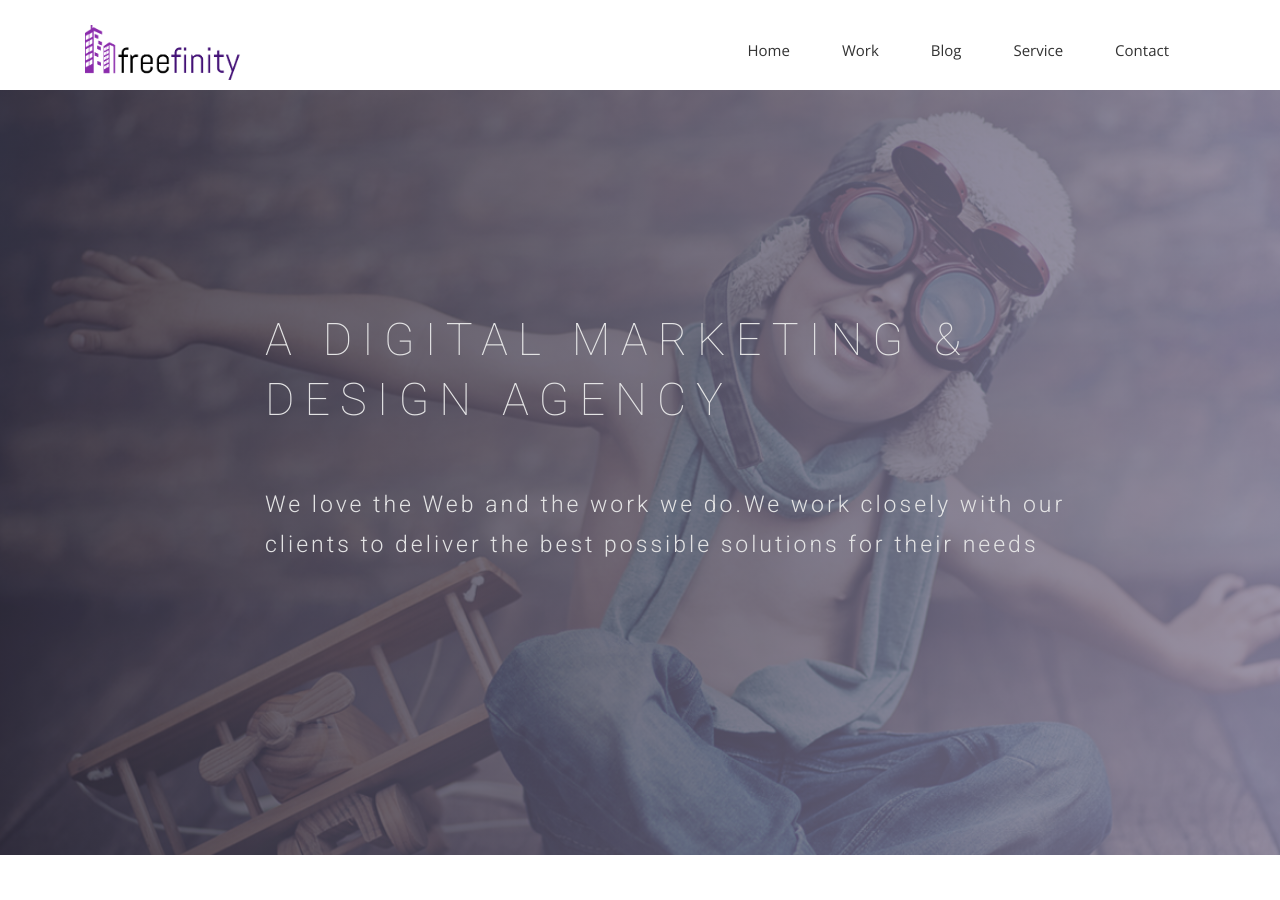
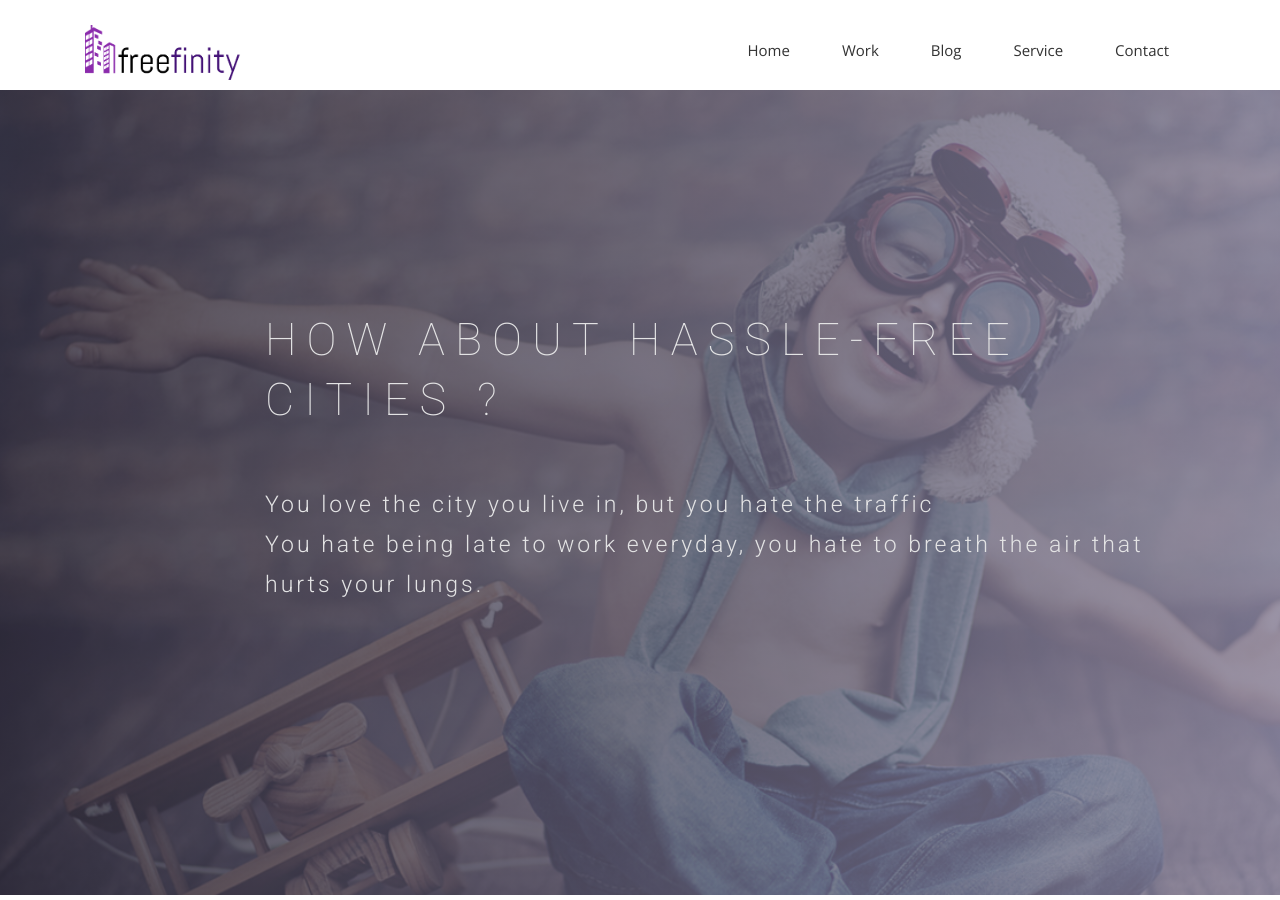
Before and after one commit to freefinity/freefinity.github.io, a Jekyll site: the page built from index.html, in a window 1280 px wide and 900 px high. Built offline with Jekyll 4.4.1, drawn with Linux system fonts in a browser that asks for light colours; nearby versions of some CDN libraries; some web fonts are replaced.

Commit message:
third commidtdlfggjgrjdsk

```diff
--- a/index.html
+++ b/index.html
@@ -10,8 +10,8 @@ permalink: /
     <div class="row">
       <div class="col-md-10 col-md-offset-2">
         <div class="block">
-          <h1 class="animated fadeInUp">A DIGITAL MARKETING &#38; <br> DESIGN AGENCY</h1>
-          <p class="animated fadeInUp">We love the Web and the work we do.We work closely with our </br> clients to deliver the best possible solutions for their needs</p>
+          <h1 class="animated fadeInUp">HOW ABOUT HASSLE-FREE CITIES ?</h1>
+          <p class="animated fadeInUp">You love the city you live in, but you hate the traffic </br> You hate being late to work everyday, you hate to breath the air that hurts your lungs.</p>
         </div>
       </div>
     </div>
```
